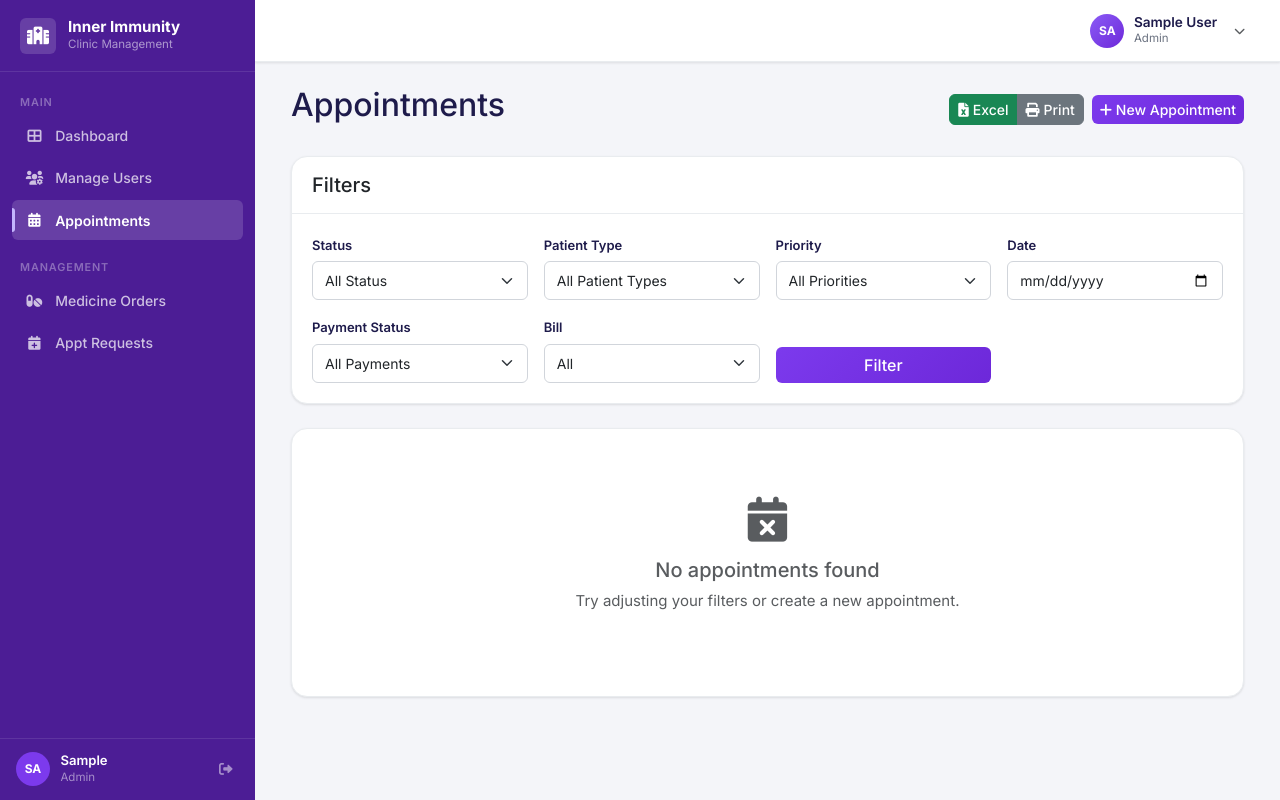
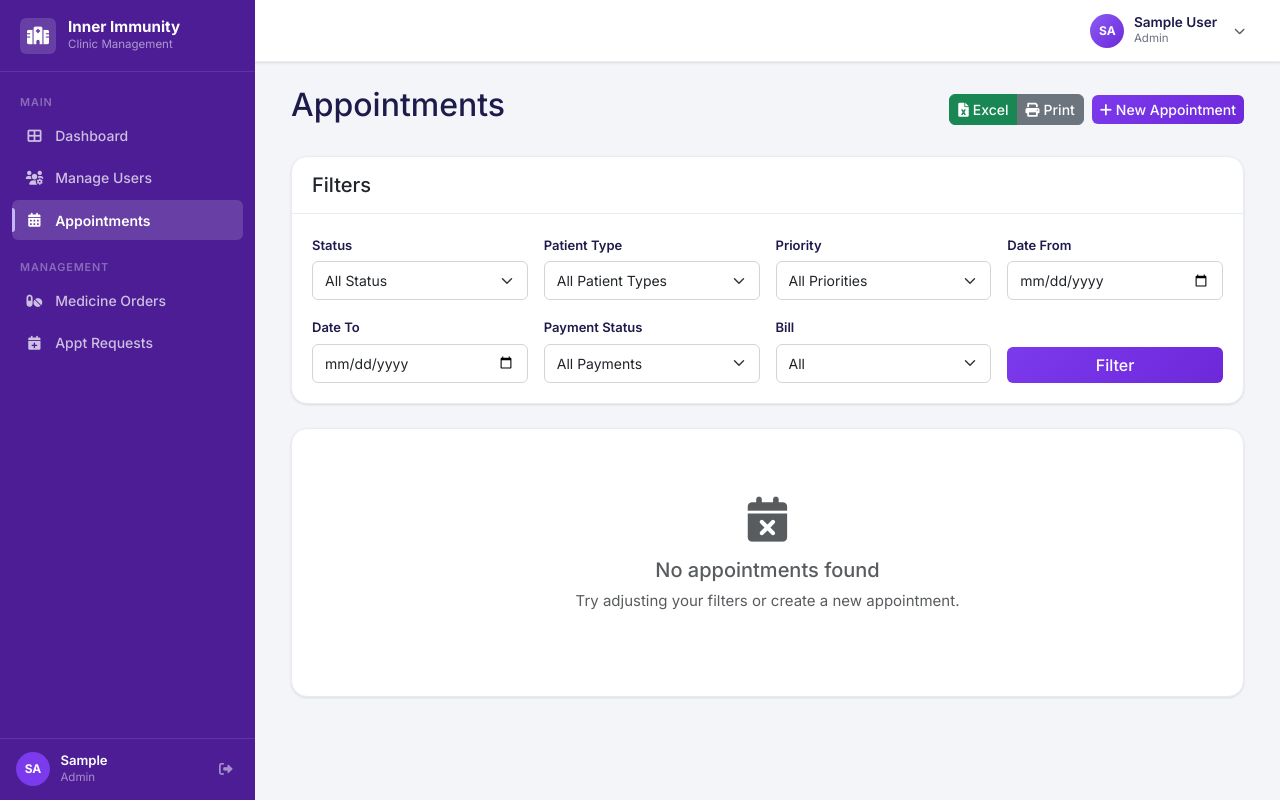
Before and after one commit to moreshubham007/clinic-management, a Flask app: page /appointments/ in a window 1280 px wide. Run offline with Flask 3, Linux system fonts and the light colour scheme; the visitor is signed in with stand-in values (Sample User, id 1); data comes from the database, SQL or seed files in the repository; data that the repository does not hold is empty; some libraries are stand-ins or nearby versions.

Commit message:
feat: replace single date filter with date range (date_from / date_to) in appointments
Co-authored-by: Cursor <cursoragent@cursor.com>

```diff
--- a/routes/appointments.py
+++ b/routes/appointments.py
@@ -46,14 +46,21 @@ def list_appointments():
     if status:
         query = query.filter_by(status=status)
 
-    # Apply date filter
-    date = request.args.get('date')
-    if date:
+    # Apply date range filter
+    date_from = request.args.get('date_from')
+    date_to   = request.args.get('date_to')
+    if date_from:
         try:
-            filter_date = datetime.strptime(date, '%Y-%m-%d').date()
-            query = query.filter(db.func.date(Appointment.datetime) == filter_date)
+            query = query.filter(Appointment.datetime >= datetime.strptime(date_from, '%Y-%m-%d'))
         except ValueError:
-            flash('Invalid date format', 'warning')
+            flash('Invalid date from format', 'warning')
+    if date_to:
+        try:
+            dt_to = datetime.strptime(date_to, '%Y-%m-%d')
+            # include the full day
+            query = query.filter(Appointment.datetime < datetime(dt_to.year, dt_to.month, dt_to.day, 23, 59, 59))
+        except ValueError:
+            flash('Invalid date to format', 'warning')
 
     # Apply doctor filter (for admin/receptionist)
     doctor_id = request.args.get('doctor')
@@ -459,11 +466,17 @@ def _build_appointment_query():
     if status:
         query = query.filter_by(status=status)
 
-    date = request.args.get('date')
-    if date:
+    date_from_r = request.args.get('date_from')
+    date_to_r   = request.args.get('date_to')
+    if date_from_r:
         try:
-            fd = datetime.strptime(date, '%Y-%m-%d').date()
-            query = query.filter(db.func.date(Appointment.datetime) == fd)
+            query = query.filter(Appointment.datetime >= datetime.strptime(date_from_r, '%Y-%m-%d'))
+        except ValueError:
+            pass
+    if date_to_r:
+        try:
+            dt_to = datetime.strptime(date_to_r, '%Y-%m-%d')
+            query = query.filter(Appointment.datetime < datetime(dt_to.year, dt_to.month, dt_to.day, 23, 59, 59))
         except ValueError:
             pass
 
--- a/templates/appointments/list.html
+++ b/templates/appointments/list.html
@@ -14,7 +14,8 @@
                 <a href="{{ url_for('appointments.export_appointments',
                             format='excel',
                             status=request.args.get('status',''),
-                            date=request.args.get('date',''),
+                            date_from=request.args.get('date_from',''),
+                            date_to=request.args.get('date_to',''),
                             doctor=request.args.get('doctor',''),
                             patient_type=request.args.get('patient_type',''),
                             priority=request.args.get('priority',''),
@@ -28,7 +29,8 @@
                 <a href="{{ url_for('appointments.export_appointments',
                             format='print',
                             status=request.args.get('status',''),
-                            date=request.args.get('date',''),
+                            date_from=request.args.get('date_from',''),
+                            date_to=request.args.get('date_to',''),
                             doctor=request.args.get('doctor',''),
                             patient_type=request.args.get('patient_type',''),
                             priority=request.args.get('priority',''),
@@ -86,9 +88,14 @@
                     </select>
                 </div>
                 <div class="col-md-3">
-                    <label for="date" class="form-label">Date</label>
-                    <input type="date" class="form-control" id="date" name="date"
-                           value="{{ request.args.get('date', '') }}">
+                    <label for="date_from" class="form-label">Date From</label>
+                    <input type="date" class="form-control" id="date_from" name="date_from"
+                           value="{{ request.args.get('date_from', '') }}">
+                </div>
+                <div class="col-md-3">
+                    <label for="date_to" class="form-label">Date To</label>
+                    <input type="date" class="form-control" id="date_to" name="date_to"
+                           value="{{ request.args.get('date_to', '') }}">
                 </div>
                 <div class="col-md-3">
                     <label for="payment_status" class="form-label">Payment Status</label>
@@ -109,8 +116,9 @@
                 </div>
                 <div class="col-md-3 d-flex align-items-end gap-2">
                     <button type="submit" class="btn btn-primary flex-fill">Filter</button>
-                    {% if request.args.get('status') or request.args.get('date') or request.args.get('priority')
-                          or request.args.get('patient_type') or request.args.get('payment_status') or request.args.get('has_bill') %}
+                    {% if request.args.get('status') or request.args.get('date_from') or request.args.get('date_to')
+                          or request.args.get('priority') or request.args.get('patient_type')
+                          or request.args.get('payment_status') or request.args.get('has_bill') %}
                     <a href="{{ url_for('appointments.list_appointments') }}" class="btn btn-outline-secondary" title="Clear filters">
                         <i class="fas fa-times"></i>
                     </a>
@@ -482,9 +490,13 @@
             {% if pagination.pages > 1 %}
             <nav>
                 <ul class="pagination pagination-sm mb-0 gap-1">
-                    {% set pargs = {'status': request.args.get('status',''), 'date': request.args.get('date',''),
-                                   'doctor': request.args.get('doctor',''), 'patient_type': request.args.get('patient_type',''),
-                                   'priority': request.args.get('priority',''), 'payment_status': request.args.get('payment_status',''),
+                    {% set pargs = {'status': request.args.get('status',''),
+                                   'date_from': request.args.get('date_from',''),
+                                   'date_to': request.args.get('date_to',''),
+                                   'doctor': request.args.get('doctor',''),
+                                   'patient_type': request.args.get('patient_type',''),
+                                   'priority': request.args.get('priority',''),
+                                   'payment_status': request.args.get('payment_status',''),
                                    'has_bill': request.args.get('has_bill','')} %}
                     <li class="page-item {{ 'disabled' if not pagination.has_prev }}">
                         <a class="page-link rounded-3" href="{{ url_for('appointments.list_appointments', page=pagination.prev_num, **pargs) if pagination.has_prev else '#' }}">
```
